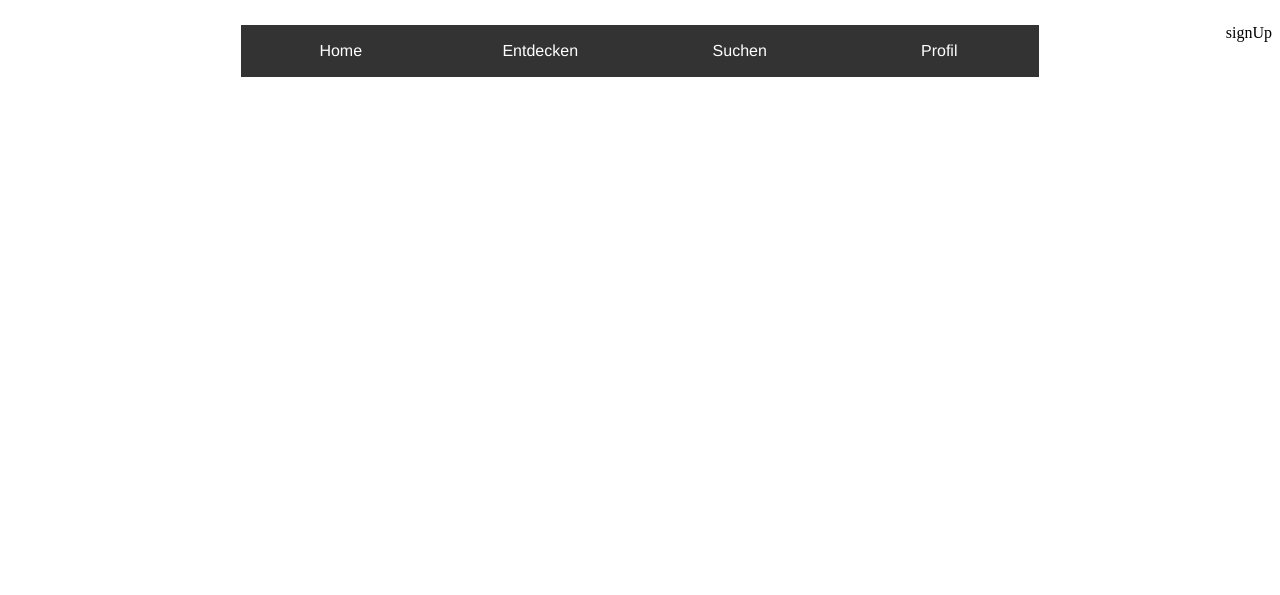
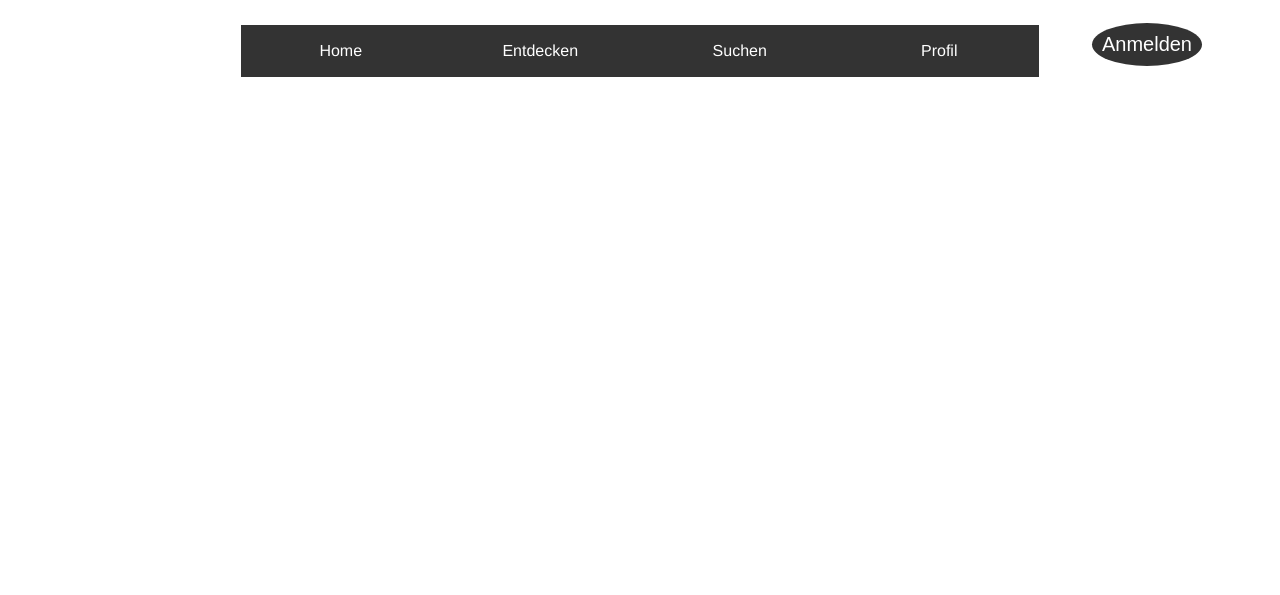
Before and after one commit to LalaKala83/307, a PHP site: template view/header.php in a window 1280 px wide. Shown: the top 595 px of the page. Run offline with PHP 8.4, Linux system fonts and the light colour scheme; the template is opened without the code that fills it: most values are stand-ins (such as "Sample title", 1, 10 or a date in 2020).

Commit message:
html/css: signup

```diff
--- a/public/css/style.css
+++ b/public/css/style.css
@@ -82,8 +82,28 @@ form {
     width: 350px;
 }
 
-#signUp {
-    margin-left: 10px;
+
+a {
+    text-decoration: none;
+    text-align: center;
+    color: white;
+}
+
+.circleBase {
+    border-radius: 50%;
+}
+
+.type1 {
+    font-size: 20px;
+    font-family: sans-serif;
+    padding: 10px;
+    margin-right: 70px;
+    margin-top: 15px;
     display: inline-block;
     float: right;
+    background-color: #333;
 }
+
+.type1:hover {
+    background-color: #111;
+}
--- a/view/header.php
+++ b/view/header.php
@@ -11,8 +11,8 @@
 
     </head>
     <body>
-    <div id="signUp">
-        <p> signUp </p>
+    <div class="circleBase type1">
+        <a href="/user/create">Anmelden</a>
     </div>
     <div id="page">
     <div id="menueicon"><img src="/images/icon/menueicon.png" alt="Menü" onclick="showMenue()"/></div>
```
